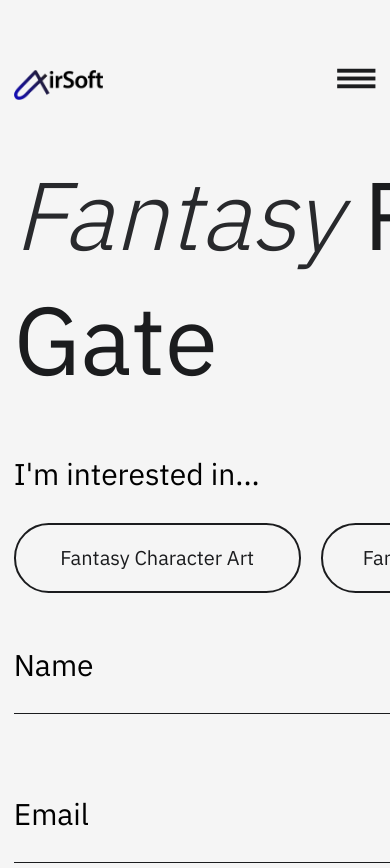
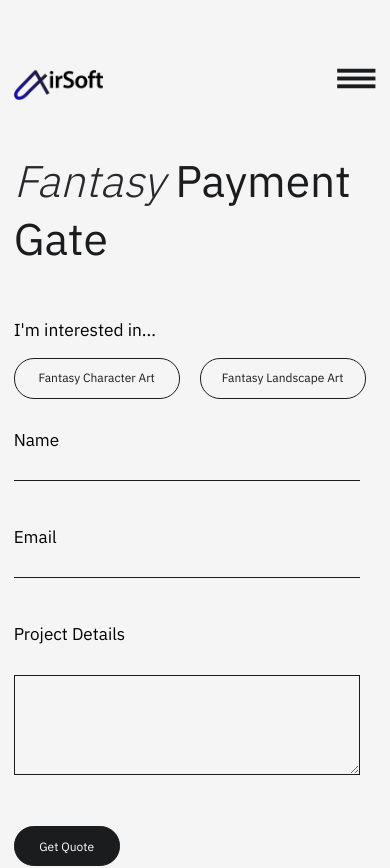
Before and after one commit to chayilDeborah/airsoft, a Next.js app: page /payment in a window 390 px wide. Shown: the top 868 px of the page. Built offline with nearby package versions, Linux system fonts and the light colour scheme.

Commit message:
feat: QouteForm responsiveness

```diff
--- a/app/components/QuoteForm.tsx
+++ b/app/components/QuoteForm.tsx
@@ -17,57 +17,57 @@ const QuoteForm: React.FC = () => {
   return (
     <form onSubmit={handleSubmit} className="text-black ">
       <div className="mb-4">
-        <p className="mb-[30px] text-[30px] leading-[39px] ">I&#39;m interested in...</p>
+        <p className="mb-[16px] lg:mb-[30px] lg:text-[30px] text-[17.37px] leading-[22.58px] lg:leading-[39px] ">I&#39;m interested in...</p>
         <div className="flex space-x-[20px] ">
           <button
             type="button"
-            className={`w-[287px] h-[70px] rounded-[34.64px] border-[2.1px] border-[#1B1C1E] text-[20px] leading-[27px] text-[#1B1C1E] ${interest === 'Fantasy Character Art' ? 'bg-gray-200' : 'bg-[#F5F5F5'}`}
+            className={`w-[166px] h-[41px] lg:w-[287px] lg:h-[70px] rounded-[20px] lg:rounded-[34.64px] border-[1.2px] lg:border-[2.1px] border-[#1B1C1E] text-[12px] leading-[15.6px] lg:text-[20px] lg:leading-[27px] text-[#1B1C1E] ${interest === 'Fantasy Character Art' ? 'bg-gray-200' : 'bg-[#F5F5F5'}`}
             onClick={() => setInterest('Fantasy Character Art')}
           >
             Fantasy Character Art
           </button>
           <button
             type="button"
-            className={`w-[287px] h-[70px] rounded-[34.64px] border-[2.1px] border-[#1B1C1E] text-[20px] leading-[27px] text-[#1B1C1E] ${interest === 'Fantasy Landscape Art' ? 'bg-gray-200' : 'bg-[#F5F5F5] '}`}
+            className={`w-[166px] h-[41px] lg:w-[287px] lg:h-[70px] rounded-[20px] lg:rounded-[34.64px] border-[1.2px] lg:border-[2.1px] border-[#1B1C1E] text-[12px] leading-[15.6px] lg:text-[20px] lg:leading-[27px] text-[#1B1C1E] ${interest === 'Fantasy Landscape Art' ? 'bg-gray-200' : 'bg-[#F5F5F5] '}`}
             onClick={() => setInterest('Fantasy Landscape Art')}
           >
             Fantasy Landscape Art
           </button>
         </div>
       </div>
-      <div className="mt-[52px] ">
-        <label htmlFor="name" className="block text-[30px] leading-[39px]">Name</label>
+      <div className="mt-[30px] lg:mt-[52px] ">
+        <label htmlFor="name" className="block lg:text-[30px] text-[17.1px] leading-[22.2px] lg:leading-[39px]">Name</label>
         <input
           type="text"
           id="name"
           value={name}
           onChange={(e) => setName(e.target.value)}
-          className="w-[613px] h-[30px] pl-[10px] border-b-[1px] border-b-[#1B1C1E] outline outline-none bg-[#F5F5F5] "
+          className="w-[346px] lg:w-[613px] h-[30px] pl-[10px] border-b-[1px] border-b-[#1B1C1E] outline outline-none bg-[#F5F5F5] "
           required
         />
       </div>
-      <div className="my-[80px] ">
-        <label htmlFor="email" className="block text-[30px] leading-[39px]">Email</label>
+      <div className="my-[45px] lg:my-[80px] ">
+        <label htmlFor="email" className="block lg:text-[30px] text-[17.1px] leading-[22.2px]  lg:leading-[39px]">Email</label>
         <input
           type="email"
           id="email"
           value={email}
           onChange={(e) => setEmail(e.target.value)}
-          className="w-[613px] h-[30px] pl-[10px] border-b-[1px] border-b-[#1B1C1E] outline outline-none bg-[#F5F5F5] "
+          className="w-[346px] lg:w-[613px] h-[30px] pl-[10px] border-b-[1px] border-b-[#1B1C1E] outline outline-none bg-[#F5F5F5] "
           required
         />
       </div>
       <div className="">
-        <label htmlFor="projectDetails" className="block text-[30px] leading-[39px] mb-[30px]">Project Details</label>
+        <label htmlFor="projectDetails" className="block lg:text-[30px] text-[17.1px] leading-[22.2px]  lg:leading-[39px] mb-[30px]">Project Details</label>
         <textarea
           id="projectDetails"
           value={projectDetails}
           onChange={(e) => setProjectDetails(e.target.value)}
-         className="w-[613px] h-[229px] pl-[15px] border-[1px] border-[#1B1C1E] outline outline-none pt-[15px] bg-[#F5F5F5] "
+         className="w-[346px] lg:w-[613px] h-[100px] lg:h-[229px] pl-[15px] border-[1px] border-[#1B1C1E] outline outline-none pt-[15px] bg-[#F5F5F5] "
           required
         ></textarea>
       </div>
-      <button type="submit" className="my-[80px] bg-[#1B1C1E] border-[2px] border-[#1B1C1E] w-[180px] h-[70px] rounded-[34.6px] text-[20px] leading-[27px] text-white hover:bg-black ">Get Quote</button>
+      <button type="submit" className="my-[45px] lg:my-[80px] bg-[#1B1C1E] border-[1.2px] lg:border-[2px] border-[#1B1C1E] w-[106px] lg:w-[180px] h-[40px] lg:h-[70px] rounded-[19.7px] lg:rounded-[34.6px] text-[12px] leading-[15.4px] lg:text-[20px] lg:leading-[27px] text-white hover:bg-black ">Get Quote</button>
     </form>
   );
 };
--- a/app/payment/page.tsx
+++ b/app/payment/page.tsx
@@ -27,8 +27,8 @@ const Payment = () => {
          <div className='w-full'>
          <section className='lg:w-full w-[93%] lg:max-w-[1450px] mx-auto mt-[50px] '>
             <Navbar />
-            <section className='mt-[52px] w-[811px]  mx-auto '>
-            <h1 className='text-[96px] leading-[124.8px] text-[#1B1C1E] '><i className='font-light text-[#28292c]'>Fantasy</i> Payment Gate</h1>
+            <section className='mt-[52px] w- lg:w-[811px]  mx-auto '>
+            <h1 className='text-[44.3px] leading-[57.6px]  lg:text-[96px] lg:leading-[124.8px] text-[#1B1C1E] '><i className='font-light text-[#28292c]'>Fantasy</i> Payment Gate</h1>
             <div className='mt-[52px] '>
                 <QuoteForm />
 
```
